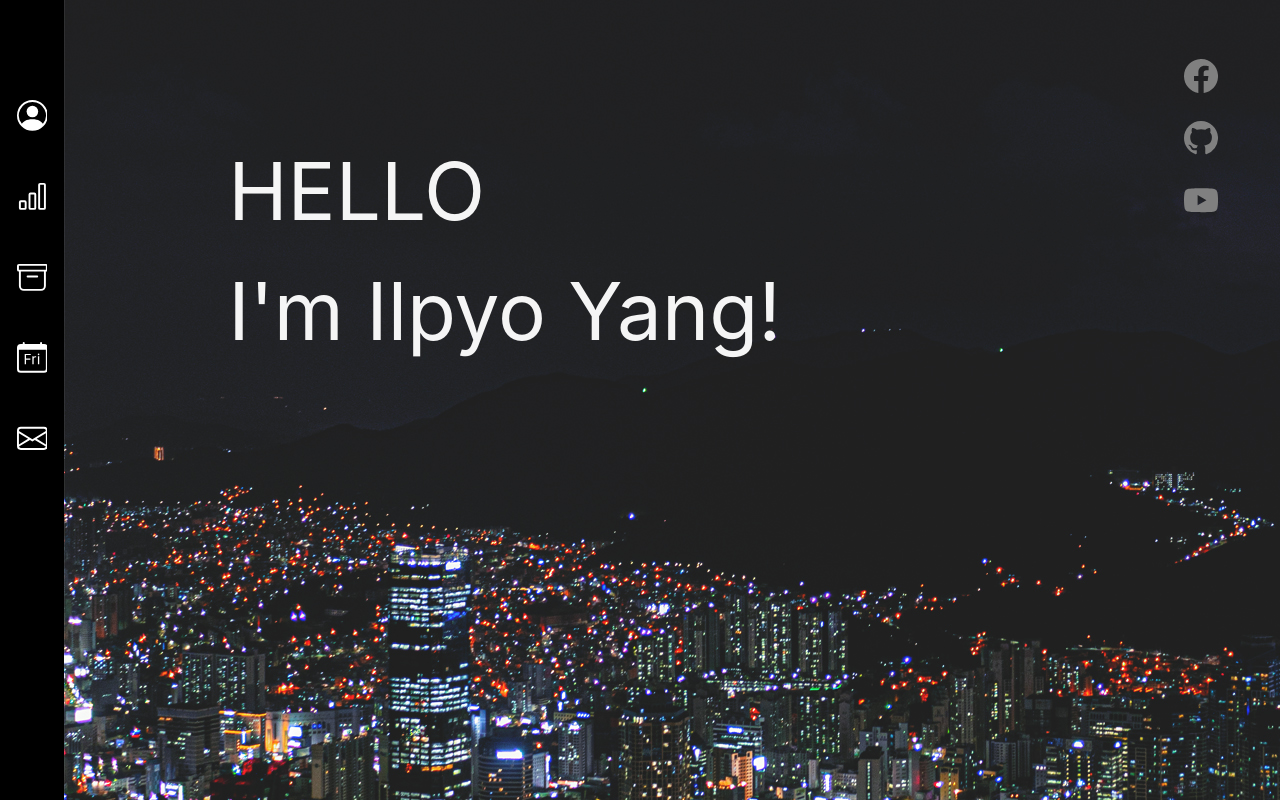
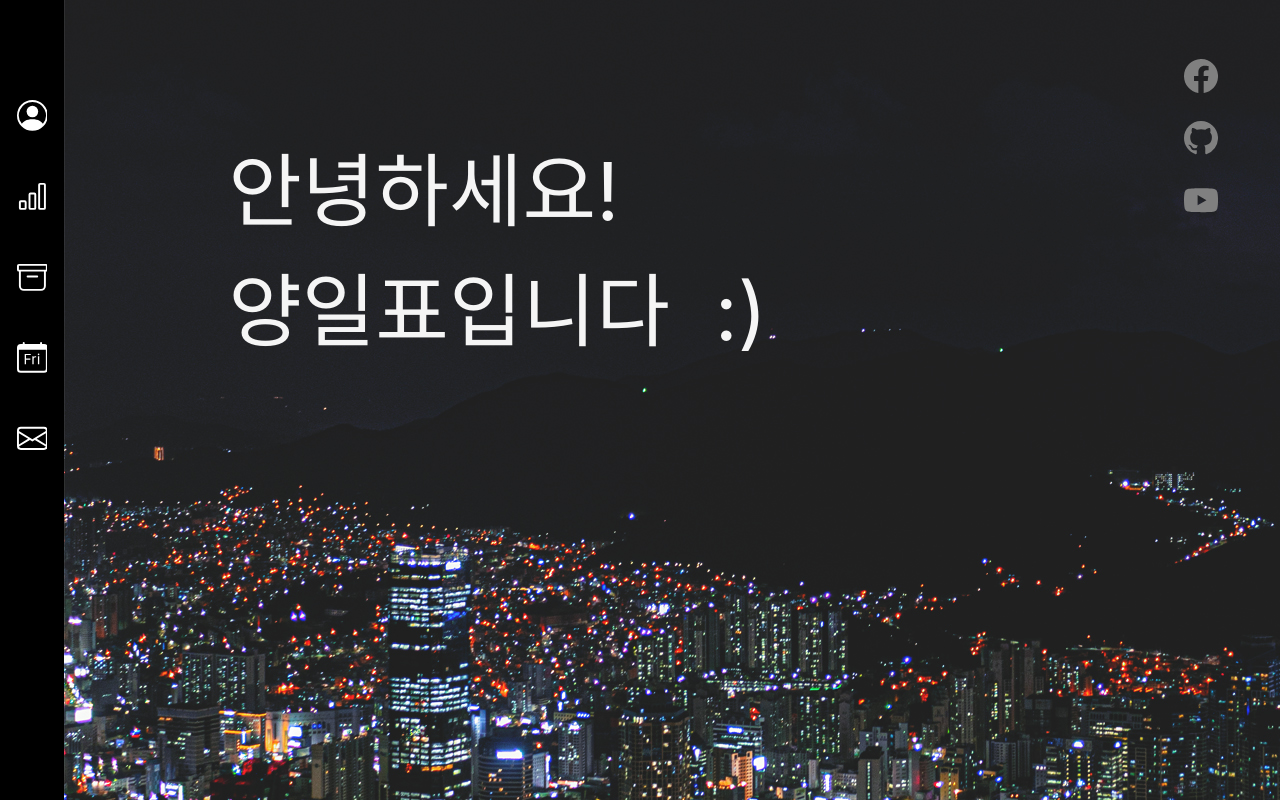
Before and after one commit to Ilpyo-Yang/django_page, a Django app: page /ilpyo/ in a window 1280 px wide. Run offline with Django 3.2, Linux system fonts and the light colour scheme; some libraries are stand-ins or nearby versions; some web fonts are replaced.

Commit message:
home.html 글자수정 및 index.html 폰트변경

```diff
--- a/config/templates/config/home.html
+++ b/config/templates/config/home.html
@@ -3,7 +3,7 @@
 {% block content %}
     <div id="home_container">
         <div id="main_page">
-            <div id="hello">HELLO<br>I'm Ilpyo Yang!</div>
+            <div id="hello">안녕하세요!<br>양일표입니다&nbsp&nbsp:)</div>
         </div>
         <div id="btn_sns">
             <svg xmlns="http://www.w3.org/2000/svg" width="16" height="16" fill="currentColor" class="bi bi-facebook snssvg" viewBox="0 0 16 16">
--- a/config/templates/config/index.html
+++ b/config/templates/config/index.html
@@ -6,6 +6,7 @@
         <script src="https://code.jquery.com/jquery-3.4.1.slim.min.js" integrity="sha384-J6qa4849blE2+poT4WnyKhv5vZF5SrPo0iEjwBvKU7imGFAV0wwj1yYfoRSJoZ+n" crossorigin="anonymous"></script>
         <script src="https://cdn.jsdelivr.net/npm/popper.js@1.16.0/dist/umd/popper.min.js" integrity="sha384-Q6E9RHvbIyZFJoft+2mJbHaEWldlvI9IOYy5n3zV9zzTtmI3UksdQRVvoxMfooAo" crossorigin="anonymous"></script>
         <script src="https://stackpath.bootstrapcdn.com/bootstrap/4.4.1/js/bootstrap.min.js" integrity="sha384-wfSDF2E50Y2D1uUdj0O3uMBJnjuUD4Ih7YwaYd1iqfktj0Uod8GCExl3Og8ifwB6" crossorigin="anonymous"></script>
+        <link href='//spoqa.github.io/spoqa-han-sans/css/SpoqaHanSansNeo.css' rel='stylesheet' type='text/css'>
 
         <link rel="stylesheet" href="{% static 'css/home.css' %}">
 
```
